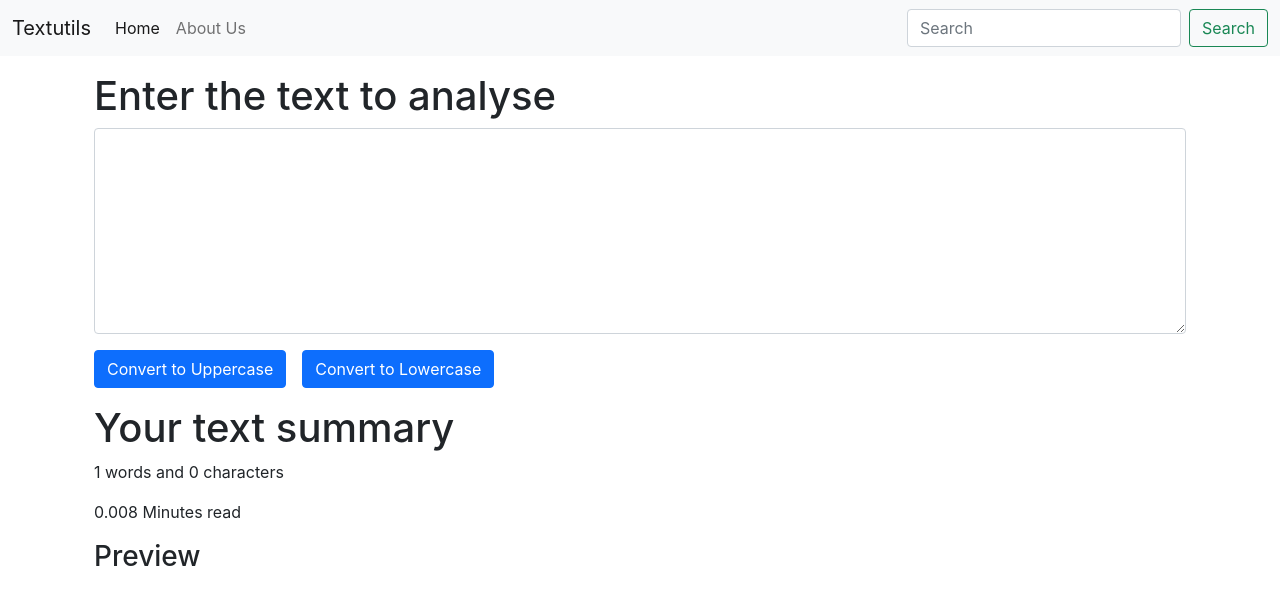
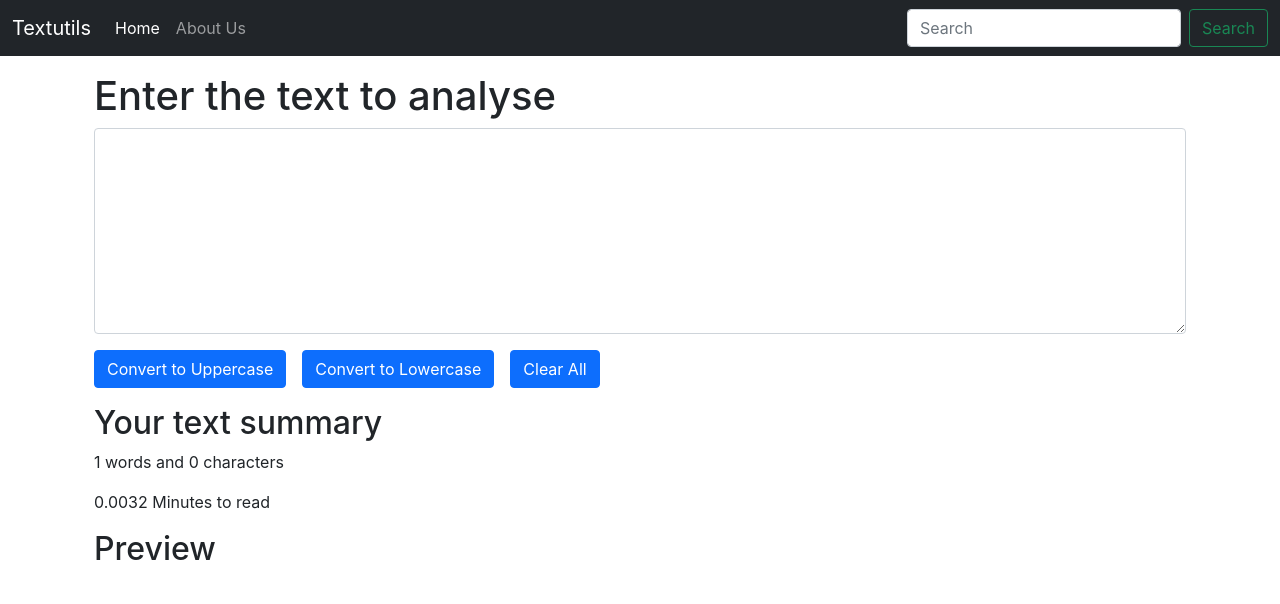
Before and after one commit to Avishek-kr/1-Texting, a React (Create React App) app: page / in a window 1280 px wide. Shown: the top 604 px of the page. Built offline with nearby package versions, Linux system fonts and the light colour scheme; the HTML template or start-up script is replaced by a standard one.

Commit message:
clear all button added

```diff
--- a/src/components/Navbar.js
+++ b/src/components/Navbar.js
@@ -3,7 +3,7 @@ import PropTypes from 'prop-types';
 
 function Navbar(props) {
     return (
-        <nav className="navbar navbar-expand-lg navbar-light bg-light">
+        <nav className="navbar navbar-expand-lg navbar-dark bg-dark">
     <div className="container-fluid">
       <a className="navbar-brand" href="/">{props.title}</a>
       <button className="navbar-toggler" type="button" data-bs-toggle="collapse" data-bs-target="/navbarSupportedContent" aria-controls="navbarSupportedContent" aria-expanded="false" aria-label="Toggle navigation">
--- a/src/components/TextForm.js
+++ b/src/components/TextForm.js
@@ -11,6 +11,9 @@ function TextForm(props) {
         let newText= text.toLowerCase()
         setText(newText)
     }
+    const clearAll=()=>{
+        setText(" ")
+    }
     const handleOnChange=(e)=>{
         setText(e.target.value)
     }
@@ -23,12 +26,14 @@ function TextForm(props) {
             </div>
             <button onClick={()=>UpperCase()} className="btn btn-primary">Convert to Uppercase</button>
             <button onClick={()=>LowerCase()} className="btn btn-primary mx-3">Convert to Lowercase</button>
+            <button onClick={()=>clearAll()} className="btn btn-primary">Clear All</button>
         </div>
         <div className="container my-3">
-        <h1>Your text summary</h1>
+        <h2>Your text summary</h2>
         <p>{text.split(" ").length} words and {text.length} characters</p>
-        <p>{0.008* text.split(" ").length} Minutes read</p>
-        <h3>Preview</h3>
+        <p>{0.192* text.split(" ").length/60} Minutes to read</p>
+        <h2>Preview</h2>
+        <p>{text}</p>
         </div>
         </>
     )
```
